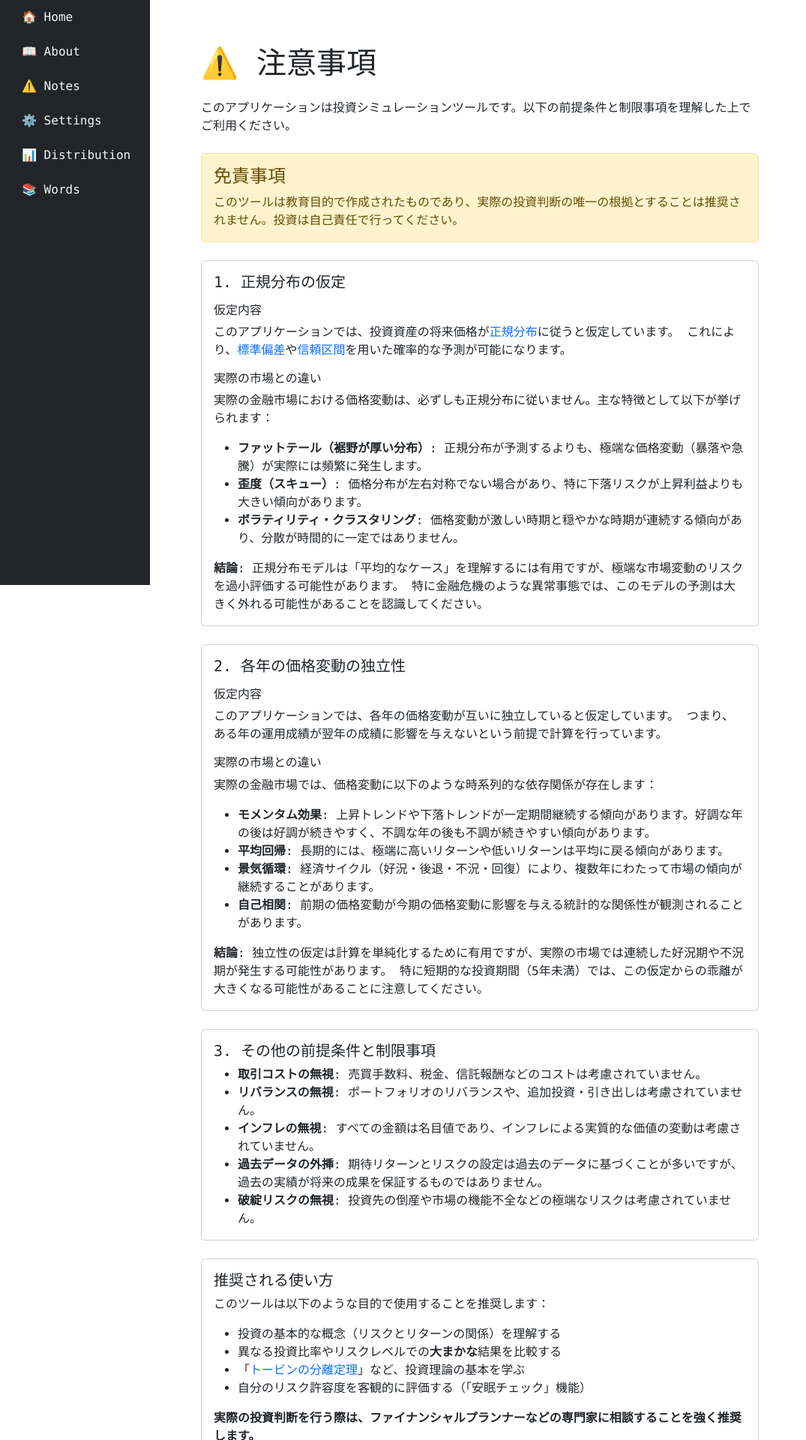
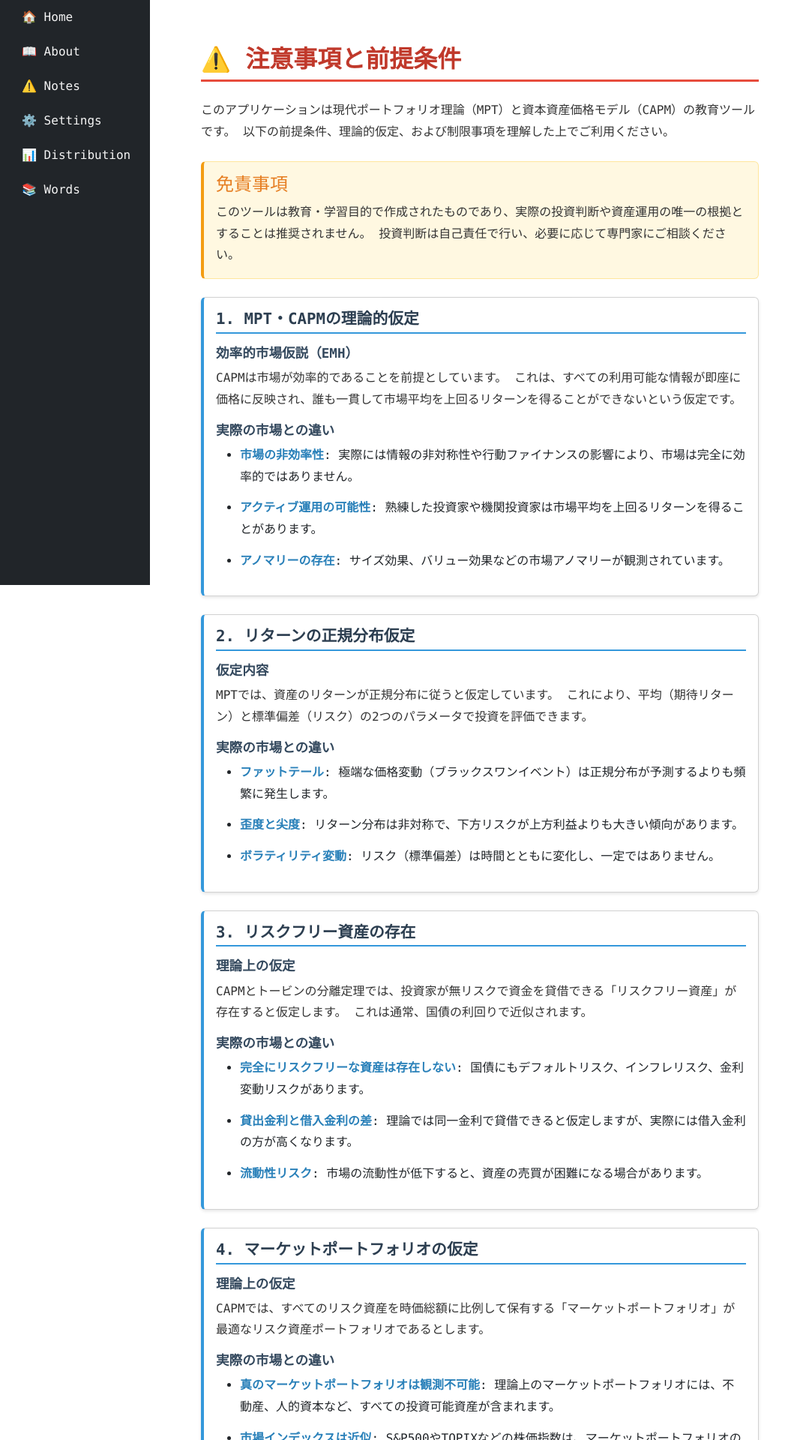
Before and after one commit to osawa-koki/mpt-capm-market-potfolio-separation-theorem, a Next.js app: page /notes in a window 1280 px wide. Shown: the part 20-1940 px from the top of the page at 75% size, without its empty margins (0-1075 px from the left). Built offline with nearby package versions, Linux system fonts and the light colour scheme.

Commit message:
Noteページの実装

```diff
--- a/app/notes/page.tsx
+++ b/app/notes/page.tsx
@@ -2,82 +2,122 @@
 
 import React from 'react'
 import { Container, Card, Alert } from 'react-bootstrap'
-import Link from 'next/link'
 
 export default function NotesPage (): React.JSX.Element {
   return (
-    <Container className="py-5">
-      <h1 className="mb-4">⚠️ 注意事項</h1>
+    <Container className="py-5" id="Notes">
+      <h1 className="mb-4">⚠️ 注意事項と前提条件</h1>
       <p className="mb-4">
-        このアプリケーションは投資シミュレーションツールです。以下の前提条件と制限事項を理解した上でご利用ください。
+        このアプリケーションは現代ポートフォリオ理論（MPT）と資本資産価格モデル（CAPM）の教育ツールです。
+        以下の前提条件、理論的仮定、および制限事項を理解した上でご利用ください。
       </p>
 
       <Alert variant="warning" className="mb-4">
         <Alert.Heading>免責事項</Alert.Heading>
         <p className="mb-0">
-          このツールは教育目的で作成されたものであり、実際の投資判断の唯一の根拠とすることは推奨されません。投資は自己責任で行ってください。
+          このツールは教育・学習目的で作成されたものであり、実際の投資判断や資産運用の唯一の根拠とすることは推奨されません。
+          投資判断は自己責任で行い、必要に応じて専門家にご相談ください。
         </p>
       </Alert>
 
       <Card className="mb-4">
         <Card.Body>
-          <h5>1. 正規分布の仮定</h5>
-          <h6 className="mt-3">仮定内容</h6>
+          <h5>1. MPT・CAPMの理論的仮定</h5>
+          <h6 className="mt-3">効率的市場仮説（EMH）</h6>
           <p>
-            このアプリケーションでは、投資資産の将来価格が<Link href="/words?q=mean" style={{ textDecoration: 'none' }}>正規分布</Link>に従うと仮定しています。
-            これにより、<Link href="/words?q=stddev" style={{ textDecoration: 'none' }}>標準偏差</Link>や<Link href="/words?q=confidence-interval" style={{ textDecoration: 'none' }}>信頼区間</Link>を用いた確率的な予測が可能になります。
+            CAPMは市場が効率的であることを前提としています。
+            これは、すべての利用可能な情報が即座に価格に反映され、誰も一貫して市場平均を上回るリターンを得ることができないという仮定です。
           </p>
           <h6 className="mt-3">実際の市場との違い</h6>
-          <p>
-            実際の金融市場における価格変動は、必ずしも正規分布に従いません。主な特徴として以下が挙げられます：
-          </p>
           <ul>
-            <li><strong>ファットテール（裾野が厚い分布）</strong>: 正規分布が予測するよりも、極端な価格変動（暴落や急騰）が実際には頻繁に発生します。</li>
-            <li><strong>歪度（スキュー）</strong>: 価格分布が左右対称でない場合があり、特に下落リスクが上昇利益よりも大きい傾向があります。</li>
-            <li><strong>ボラティリティ・クラスタリング</strong>: 価格変動が激しい時期と穏やかな時期が連続する傾向があり、分散が時間的に一定ではありません。</li>
+            <li><strong>市場の非効率性</strong>: 実際には情報の非対称性や行動ファイナンスの影響により、市場は完全に効率的ではありません。</li>
+            <li><strong>アクティブ運用の可能性</strong>: 熟練した投資家や機関投資家は市場平均を上回るリターンを得ることがあります。</li>
+            <li><strong>アノマリーの存在</strong>: サイズ効果、バリュー効果などの市場アノマリーが観測されています。</li>
           </ul>
-          <p className="mb-0">
-            <strong>結論</strong>: 正規分布モデルは「平均的なケース」を理解するには有用ですが、極端な市場変動のリスクを過小評価する可能性があります。
-            特に金融危機のような異常事態では、このモデルの予測は大きく外れる可能性があることを認識してください。
-          </p>
         </Card.Body>
       </Card>
 
       <Card className="mb-4">
         <Card.Body>
-          <h5>2. 各年の価格変動の独立性</h5>
+          <h5>2. リターンの正規分布仮定</h5>
           <h6 className="mt-3">仮定内容</h6>
           <p>
-            このアプリケーションでは、各年の価格変動が互いに独立していると仮定しています。
-            つまり、ある年の運用成績が翌年の成績に影響を与えないという前提で計算を行っています。
+            MPTでは、資産のリターンが正規分布に従うと仮定しています。
+            これにより、平均（期待リターン）と標準偏差（リスク）の2つのパラメータで投資を評価できます。
           </p>
           <h6 className="mt-3">実際の市場との違い</h6>
-          <p>
-            実際の金融市場では、価格変動に以下のような時系列的な依存関係が存在します：
-          </p>
           <ul>
-            <li><strong>モメンタム効果</strong>: 上昇トレンドや下落トレンドが一定期間継続する傾向があります。好調な年の後は好調が続きやすく、不調な年の後も不調が続きやすい傾向があります。</li>
-            <li><strong>平均回帰</strong>: 長期的には、極端に高いリターンや低いリターンは平均に戻る傾向があります。</li>
-            <li><strong>景気循環</strong>: 経済サイクル（好況・後退・不況・回復）により、複数年にわたって市場の傾向が継続することがあります。</li>
-            <li><strong>自己相関</strong>: 前期の価格変動が今期の価格変動に影響を与える統計的な関係性が観測されることがあります。</li>
+            <li><strong>ファットテール</strong>: 極端な価格変動（ブラックスワンイベント）は正規分布が予測するよりも頻繁に発生します。</li>
+            <li><strong>歪度と尖度</strong>: リターン分布は非対称で、下方リスクが上方利益よりも大きい傾向があります。</li>
+            <li><strong>ボラティリティ変動</strong>: リスク（標準偏差）は時間とともに変化し、一定ではありません。</li>
           </ul>
-          <p className="mb-0">
-            <strong>結論</strong>: 独立性の仮定は計算を単純化するために有用ですが、実際の市場では連続した好況期や不況期が発生する可能性があります。
-            特に短期的な投資期間（5年未満）では、この仮定からの乖離が大きくなる可能性があることに注意してください。
-          </p>
         </Card.Body>
       </Card>
 
       <Card className="mb-4">
         <Card.Body>
-          <h5>3. その他の前提条件と制限事項</h5>
-          <ul className="mb-0">
-            <li><strong>取引コストの無視</strong>: 売買手数料、税金、信託報酬などのコストは考慮されていません。</li>
-            <li><strong>リバランスの無視</strong>: ポートフォリオのリバランスや、追加投資・引き出しは考慮されていません。</li>
-            <li><strong>インフレの無視</strong>: すべての金額は名目値であり、インフレによる実質的な価値の変動は考慮されていません。</li>
-            <li><strong>過去データの外挿</strong>: 期待リターンとリスクの設定は過去のデータに基づくことが多いですが、過去の実績が将来の成果を保証するものではありません。</li>
-            <li><strong>破綻リスクの無視</strong>: 投資先の倒産や市場の機能不全などの極端なリスクは考慮されていません。</li>
+          <h5>3. リスクフリー資産の存在</h5>
+          <h6 className="mt-3">理論上の仮定</h6>
+          <p>
+            CAPMとトービンの分離定理では、投資家が無リスクで資金を貸借できる「リスクフリー資産」が存在すると仮定します。
+            これは通常、国債の利回りで近似されます。
+          </p>
+          <h6 className="mt-3">実際の市場との違い</h6>
+          <ul>
+            <li><strong>完全にリスクフリーな資産は存在しない</strong>: 国債にもデフォルトリスク、インフレリスク、金利変動リスクがあります。</li>
+            <li><strong>貸出金利と借入金利の差</strong>: 理論では同一金利で貸借できると仮定しますが、実際には借入金利の方が高くなります。</li>
+            <li><strong>流動性リスク</strong>: 市場の流動性が低下すると、資産の売買が困難になる場合があります。</li>
           </ul>
+        </Card.Body>
+      </Card>
+
+      <Card className="mb-4">
+        <Card.Body>
+          <h5>4. マーケットポートフォリオの仮定</h5>
+          <h6 className="mt-3">理論上の仮定</h6>
+          <p>
+            CAPMでは、すべてのリスク資産を時価総額に比例して保有する「マーケットポートフォリオ」が
+            最適なリスク資産ポートフォリオであるとします。
+          </p>
+          <h6 className="mt-3">実際の市場との違い</h6>
+          <ul>
+            <li><strong>真のマーケットポートフォリオは観測不可能</strong>: 理論上のマーケットポートフォリオには、不動産、人的資本など、すべての投資可能資産が含まれます。</li>
+            <li><strong>市場インデックスは近似</strong>: S&P500やTOPIXなどの株価指数は、マーケットポートフォリオの近似に過ぎません。</li>
+            <li><strong>国際分散の必要性</strong>: 真のマーケットポートフォリオはグローバルな資産を含みます。</li>
+          </ul>
+        </Card.Body>
+      </Card>
+
+      <Card className="mb-4">
+        <Card.Body>
+          <h5>5. その他の簡略化と制限事項</h5>
+          <ul>
+            <li><strong>取引コストの無視</strong>: 売買手数料、税金、運用コストなどは考慮されていません。</li>
+            <li><strong>無限分割可能性</strong>: 理論では資産を任意の金額で売買できると仮定しますが、実際には最小単位があります。</li>
+            <li><strong>同質的期待</strong>: すべての投資家が同じ期待リターンとリスクを持つと仮定していますが、実際には投資家ごとに見解が異なります。</li>
+            <li><strong>単一期間モデル</strong>: MPT/CAPMは基本的に1期間の投資を想定しており、複数期間の動的戦略は考慮していません。</li>
+            <li><strong>相関係数の安定性</strong>: 資産間の相関係数は時間とともに変化しますが、モデルでは一定と仮定しています。</li>
+            <li><strong>ベータの安定性</strong>: 個別資産のベータ（市場感応度）も時間とともに変化する可能性があります。</li>
+          </ul>
+        </Card.Body>
+      </Card>
+
+      <Card className="mb-4">
+        <Card.Body>
+          <h5>6. 理論の有用性と限界</h5>
+          <h6 className="mt-3">理論の強み</h6>
+          <ul>
+            <li>リスクとリターンのトレードオフを体系的に理解できる</li>
+            <li>分散投資の重要性を定量的に示している</li>
+            <li>投資意思決定のフレームワークを提供する</li>
+            <li>リスク調整後リターンの評価基準（シャープレシオなど）の基礎となる</li>
+          </ul>
+          <h6 className="mt-3">実務での応用</h6>
+          <p>
+            MPTとCAPMは完璧ではありませんが、現代の資産運用の基礎理論として広く受け入れられています。
+            多くの機関投資家やファンドマネージャーは、これらの理論を出発点として、
+            様々な拡張モデルや実務的な調整を加えて運用を行っています。
+          </p>
         </Card.Body>
       </Card>
 
@@ -86,13 +126,16 @@ export default function NotesPage (): React.JSX.Element {
           <h5>推奨される使い方</h5>
           <p>このツールは以下のような目的で使用することを推奨します：</p>
           <ul>
-            <li>投資の基本的な概念（リスクとリターンの関係）を理解する</li>
-            <li>異なる投資比率やリスクレベルでの<strong>大まかな</strong>結果を比較する</li>
-            <li>「<Link href="/words?q=tobin-separation" style={{ textDecoration: 'none' }}>トービンの分離定理</Link>」など、投資理論の基本を学ぶ</li>
-            <li>自分のリスク許容度を客観的に評価する（「安眠チェック」機能）</li>
+            <li><strong>教育・学習</strong>: MPT、CAPM、トービンの分離定理の基本概念を視覚的に理解する</li>
+            <li><strong>理論の体感</strong>: パラメータを変化させて、理論がどのように機能するかを体験する</li>
+            <li><strong>リスク・リターンの関係理解</strong>: 効率的フロンティアと資本市場線の意味を理解する</li>
+            <li><strong>分散投資の重要性</strong>: 相関の低い資産を組み合わせることの効果を確認する</li>
+            <li><strong>概念的な投資計画</strong>: 大まかな資産配分の方向性を考えるための参考にする</li>
           </ul>
           <p className="mb-0">
-            <strong>実際の投資判断を行う際は、ファイナンシャルプランナーなどの専門家に相談することを強く推奨します。</strong>
+            <strong>注意</strong>: このツールだけで実際の投資判断を行わず、
+            ファイナンシャルプランナーや投資顧問などの専門家に相談することを強く推奨します。
+            また、実際の投資では、ご自身のリスク許容度、投資期間、財務状況を総合的に考慮してください。
           </p>
         </Card.Body>
       </Card>
--- a/styles/style.scss
+++ b/styles/style.scss
@@ -95,3 +95,66 @@ footer {
     list-style-type: decimal;
   }
 }
+
+// Notes page styles
+#Notes {
+  h1 {
+    font-size: 2rem;
+    font-weight: bold;
+    color: #c0392b;
+    border-bottom: 3px solid #e74c3c;
+    padding-bottom: 0.5rem;
+  }
+
+  h5 {
+    font-size: 1.3rem;
+    font-weight: bold;
+    color: #2c3e50;
+    margin-bottom: 1rem;
+    padding-bottom: 0.3rem;
+    border-bottom: 2px solid #3498db;
+  }
+
+  h6 {
+    font-size: 1.1rem;
+    font-weight: bold;
+    color: #34495e;
+    margin-top: 1rem;
+  }
+
+  .card {
+    border-left: 4px solid #3498db;
+    box-shadow: 0 2px 4px rgba(0, 0, 0, 0.1);
+    transition: box-shadow 0.3s ease;
+
+    &:hover {
+      box-shadow: 0 4px 8px rgba(0, 0, 0, 0.15);
+    }
+  }
+
+  .alert-warning {
+    border-left: 4px solid #f39c12;
+    background-color: #fff8e1;
+
+    .alert-heading {
+      color: #e67e22;
+    }
+  }
+
+  ul, ol {
+    line-height: 1.8;
+
+    li {
+      margin-bottom: 0.8rem;
+
+      strong {
+        color: #2980b9;
+      }
+    }
+  }
+
+  p {
+    line-height: 1.8;
+    color: #333;
+  }
+}
```
